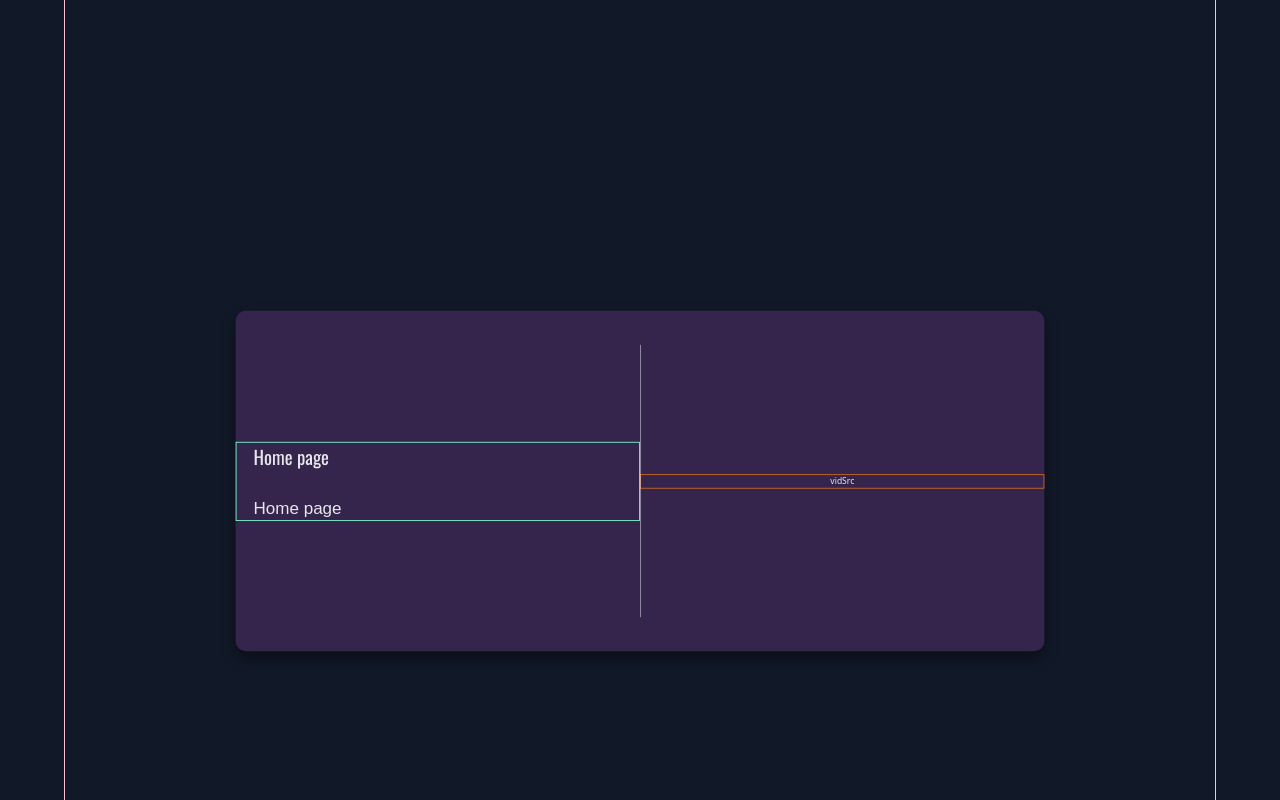
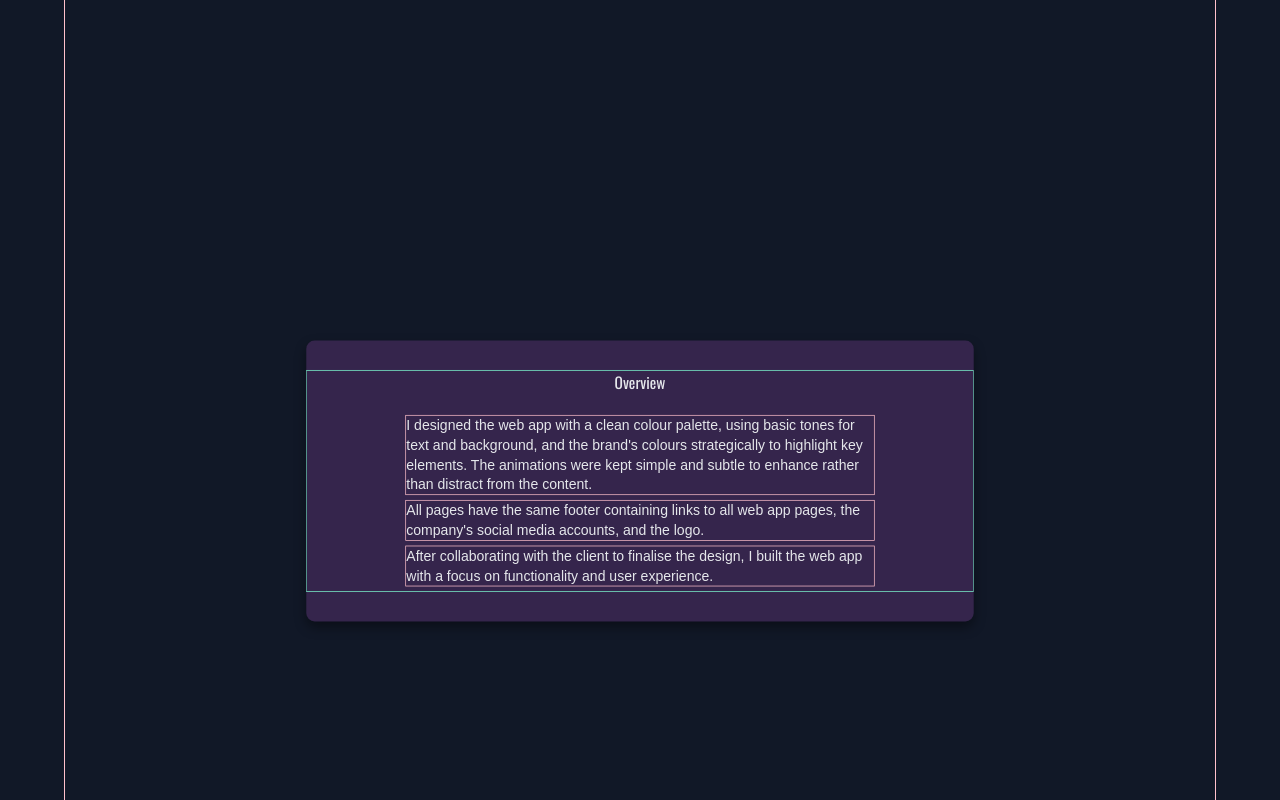
Before and after one commit to xmarya/portfolio.v2, a React (Vite) app: page /project/yosor-exp in a window 1280 px wide. Shown: the part 580-1380 px from the top of the page. Built offline with nearby package versions, Linux system fonts and the light colour scheme; no server answers; a web font is replaced by a local one.

Commit message:
finished half of the mquis of project details

```diff
--- a/src/UI/ProjectDetails.jsx
+++ b/src/UI/ProjectDetails.jsx
@@ -15,9 +15,11 @@ const StickyContainer = styled.div`
   justify-content: center;
 
   padding: 0 10rem;
-  margin: 60svh 0 90svh; // more space to scroll before the first and after the last card.
+  /* margin: 60svh 0 95svh; // more space to scroll before the first and after the last card. */
+  margin-top: 60svh;
+  margin-bottom: 95svh;
 
-  @media (max-width: 38em) {
+  @media (max-width: 54em) {
     padding: 0;
   }
 `;
@@ -62,20 +64,25 @@ align-items: start;
 */
 
 const DetailsContainer = styled(motion.div)`
+  container-type: inline-size;
   width: 100%;
-  height: 40rem;
+  min-height:  40rem;
+  max-height:  45rem;
 
   display: flex;
   align-items: center;
   justify-content: center;
+  flex: 1;
   border-radius: var(--lg-radius);
   box-shadow: var(--shadow-md);
 
   position: relative; // I made it relative so I can specify its top property.
   top: -5rem; // this is related to the parallax animation logic of the card, and to not make everything in the page centred position, which is very dull looking
+  overflow: hidden;
 
-  @media (max-width: 53em) {
+  @media (max-width: 54em) {
     flex-direction: column;
+    align-items: start;
     justify-content: space-evenly;
   }
 
@@ -86,11 +93,26 @@ const Description = styled(motion.div)`
   width: 100%;
   display: flex;
   flex-direction: column;
+  align-items: center;
+  justify-content: center;
   padding: 0 2rem;
 
-  @media (max-width: 53em) {
+  p {
+    border: var(--check);
+    font-size: clamp(1.6rem, 2.5cqi, 2rem);
+    margin-bottom: 0.7rem;
+  }
+
+  @media (max-width: 54em) {
     align-items: center;
+
+    p {
+      align-self: center;
+      /* font-size: 1.5rem; */
+      text-wrap: balance;
+    }
   }
+
 
 `;
 
@@ -121,7 +143,7 @@ const Devider = styled.div`
   background-color: var(--colour-grey-200);
   opacity: 0.6;
 
-  @media (max-width: 53em) {
+  @media (max-width: 54em) {
     display: none;
   }
 `;
@@ -140,9 +162,15 @@ export default function ProjectDetails({ details, bgColour, topPosition, scaling
             )}
           </Description>
 
-          <Devider/>
+          {
+            vidSrc &&
+            <>
+              <Devider/>
+              <Video>{vidSrc}</Video>
+            </>
 
-          <Video>{vidSrc}</Video>
+          }
+
         </DetailsContainer>
       </StickyContainer>
   );
--- /dev/null
+++ b/src/UI/Testimonials.jsx
@@ -0,0 +1,7 @@
+export default function Testimonials() {
+    return (
+        <div>
+
+        </div>
+    )
+}
--- a/src/data/projectsDetails.js
+++ b/src/data/projectsDetails.js
@@ -10,20 +10,44 @@ const projects = [
         overview: "",
         details: [
             {
+                descriptionTitle: "Overview",
+                description: ["I designed the web app with a clean colour palette, using basic tones for text and background, and the brand's colours strategically to highlight key elements. The animations were kept simple and subtle to enhance rather than distract from the content.",
+                    "All pages have the same footer containing links to all web app pages, the company's social media accounts, and the logo.",
+                    "After collaborating with the client to finalise the design, I built the web app with a focus on functionality and user experience."
+                ],
+
+            },
+            {
                 descriptionTitle: "Home page",
-                description: ["Home page"],
+                description: ["The homepage opens with the company's tagline, accompanied by a bold call-to-action button in one of the brand's primary colours.",
+                    "Following this, the main services are presented, each paired with an icon for clarity and visual appeal. ",
+                    "Company statistics are dynamically displayed through a high-speed counter, leading into an interactive testimonial slider, which can be navigated manually or automatically. The page concludes with a contact form.",
+                ],
                 vidSrc: "vidSrc",
             },
             {
-                descriptionTitle: "who we are page",
-                description: ["who we are page"],
+                descriptionTitle: "Who we are page",
+                description: ["This page elaborates on the company's services, structured to provide clear steps for getting started with YosorExp, making the process intuitive for users. ",
+                    "The drop-shipping section features smooth transitions of brand colours in the background, complementing the overall design."
+                ],
                 vidSrc: "vidSrc",
             },
             {
-                descriptionTitle: "descriptionTitle",
-                description: ["description"],
+                descriptionTitle: "Partner details page",
+                description: ["The Partner Details page highlights the advantages of joining as a partner, with prominent CTA buttons for registration and dashboard access."],
                 vidSrc: "vidSrc",
             },
+            {
+                descriptionTitle: "Seller details page",
+                description: ["The Seller Details page explains the benefits of becoming a seller, with a section designed like a step-by-step guide for them to connect their store to the company's system."],
+                vidSrc: "vidSrc",
+            },
+            {
+                descriptionTitle: "Responsive design",
+                description: ["Every page is designed to be fully responsive, ensuring optimal viewing and interaction across all device types, from desktops to mobile devices."],
+                vidSrc: "vidSrc",
+            },
+
         ]
 
     },
--- a/src/index.css
+++ b/src/index.css
@@ -59,7 +59,7 @@
   --hero-heading: clamp(4rem, 8vw, 8rem);
   --section-heading: clamp(2.6rem, 5vw, 3.2rem);
   --secondary-heading: clamp(2.4rem, 5vw, 2.8rem);
-  --p-text: clamp(1.8rem, 4vw, 2rem);
+  --p-text: clamp(1rem, 4vw, 2rem);
 
   --xxl-text: 2.2rem;
   --xl-text: 1.8rem;
--- /dev/null
+++ b/src/sections/ClientsTestimonial.jsx
@@ -0,0 +1,7 @@
+export default function ClientsTestimonial() {
+    return (
+        <div>
+
+        </div>
+    )
+}
```
